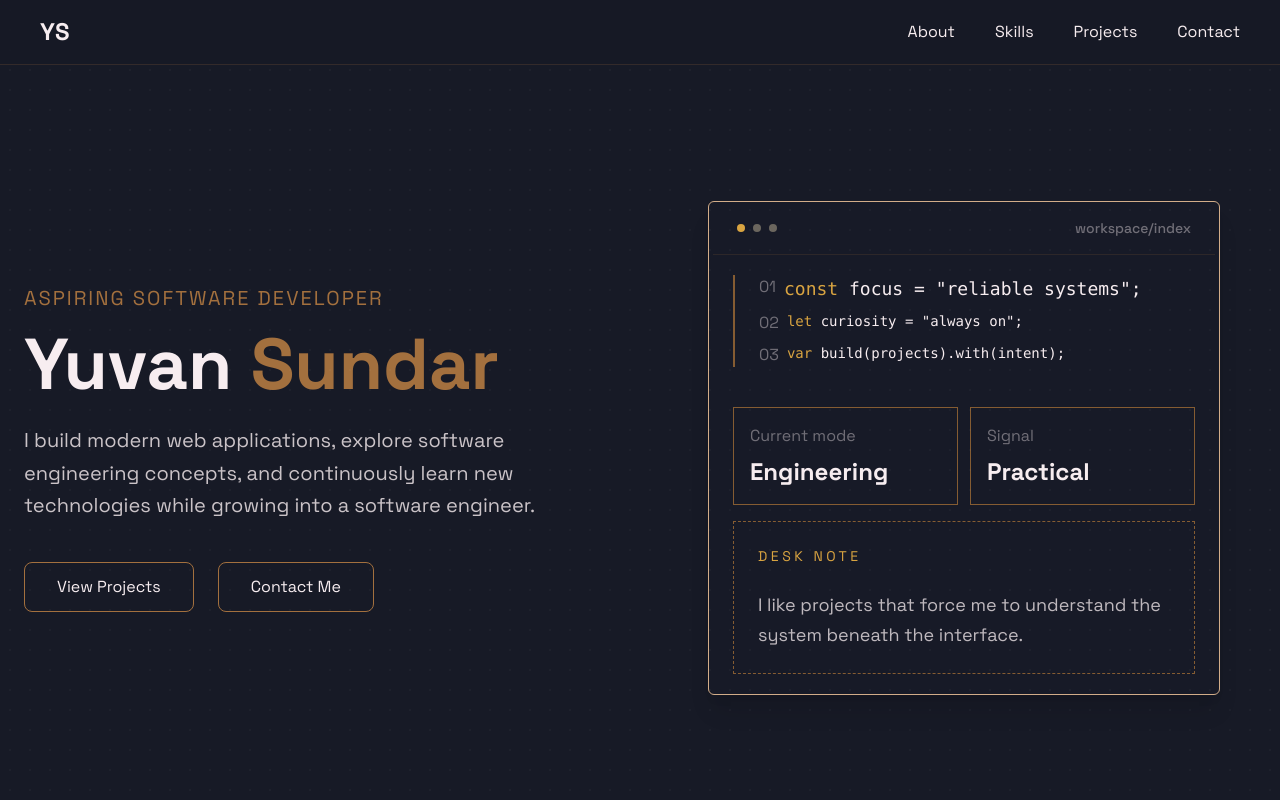
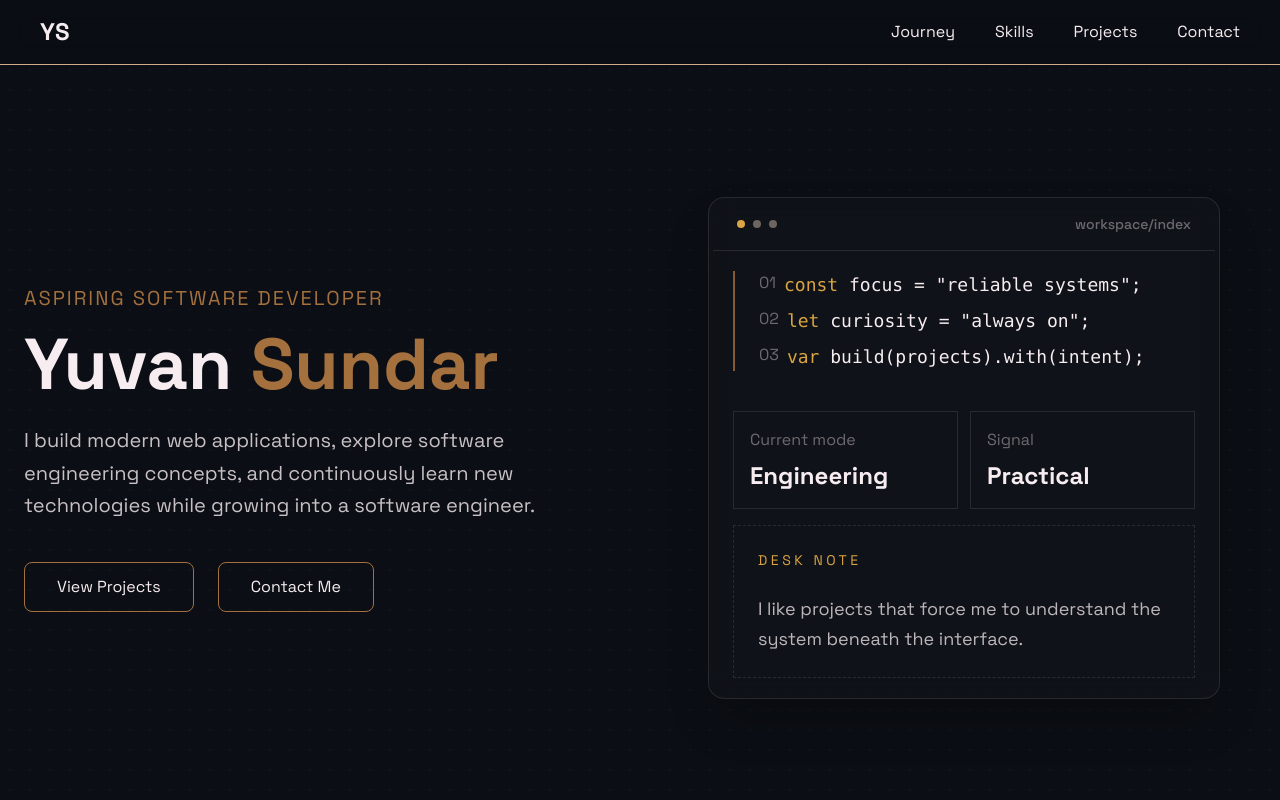
Before and after one commit to yuvan-174/yuvan-portfolio, a React app: page / in a window 1280 px wide. Shown: the top 800 px of the page. Built offline with nearby package versions, Linux system fonts and the light colour scheme; the HTML template or start-up script is replaced by a standard one.

Commit message:
Minor changes

```diff
--- a/src/App.jsx
+++ b/src/App.jsx
@@ -1,6 +1,6 @@
 import Navbar from "./components/navbar";
 import Hero from "./components/Hero";
-import About from "./components/About";
+import Journey from "./components/Journey";
 import Skills from "./components/Skills";
 import Projects from "./components/Projects";
 import Contact from "./components/Contact";
@@ -9,7 +9,7 @@ function App() {
     <div className="bg-[var(--background)] text-[var(--text)] min-h-screen">
       <Navbar />
       <Hero />
-      <About />
+      <Journey />
       <Skills />
       <Projects />
       <Contact />
--- a/src/components/Card.jsx
+++ b/src/components/Card.jsx
@@ -1,14 +1,15 @@
-function Card(){
-    return(
-        <div className="w-full max-w-lg bg-[#262B40]/3 border border-[#D2AD89] rounded-md overflow-hidden shadow-xl px-1">
-            <div className="flex justify-between items-center px-6 py-4 border-b border-[#855C32]/20">
+function Card() {
+  return (
+    <div className="w-full max-w-lg bg-white/[0.02] backdrop-blur-md border border-white/10 rounded-2xl overflow-hidden shadow-2xl px-1 relative">
+      <div className="flex justify-between items-center px-6 py-4 border-b border-white/10">
         <div className="flex gap-2">
           <div className="w-2 h-2 rounded-full bg-[#D9A441]" />
           <div className="w-2 h-2 rounded-full bg-[#6B665E]" />
           <div className="w-2 h-2 rounded-full bg-[#6B665E]" />
         </div>
-                <span className="text-[#F7EDF0]/40 text-sm font-medium">workspace/index</span>
-
+        <span className="text-[#F7EDF0]/40 text-sm font-medium">
+          workspace/index
+        </span>
       </div>
 
       <div className="p-5">
@@ -16,22 +17,22 @@ function Card(){
           <div className="flex gap-2">
             <span className="text-[#F7EDF0]/40">01</span>
             <p className="font-mono text-sm md:text-lg">
-                    <span className="text-[#D9A441]">const</span>{" "}
-                    focus = "reliable systems";
+              <span className="text-[#D9A441]">const</span> focus =
+              "reliable systems";
             </p>
           </div>
 
           <div className="flex gap-2">
             <span className="text-[#F7EDF0]/40">02</span>
-                    <p className="font-mono text-sm md:text-sm md:text-lg">
-                    <span className="text-[#D9A441]">let</span>{" "}
-                    curiosity = "always on";
+            <p className="font-mono text-sm md:text-lg">
+              <span className="text-[#D9A441]">let</span> curiosity =
+              "always on";
             </p>
           </div>
 
           <div className="flex gap-2">
             <span className="text-[#F7EDF0]/40">03</span>
-                    <p className="font-mono text-sm md:text-sm md:text-lg">
+            <p className="font-mono text-sm md:text-lg">
               <span className="text-[#D9A441]">var</span>{" "}
               build(projects).with(intent);
             </p>
@@ -39,38 +40,29 @@ function Card(){
         </div>
 
         <div className="grid grid-cols-2 gap-3 mb-4">
-                <div className="border border-[#855C32] p-4">
-                    <p className="text-[#F7EDF0]/40 mb-2">
-                    Current mode
-                    </p>
-
-                    <h3 className="text-2xl font-semibold">
-                    Engineering
-                    </h3>
+          <div className="border border-white/10 p-4">
+            <p className="text-[#F7EDF0]/40 mb-2">Current mode</p>
+            <h3 className="text-2xl font-semibold">Engineering</h3>
           </div>
 
-                <div className="border border-[#855C32] p-4">
-                    <p className="text-[#F7EDF0]/40 mb-2">
-                    Signal
-                    </p>
-
-                    <h3 className="text-2xl font-semibold">
-                    Practical
-                    </h3>
+          <div className="border border-white/10 p-4">
+            <p className="text-[#F7EDF0]/40 mb-2">Signal</p>
+            <h3 className="text-2xl font-semibold">Practical</h3>
           </div>
         </div>
 
-            <div className="border border-dashed border-[#855C32] p-6">
+        <div className="border border-dashed border-white/10 p-6">
           <p className="text-[#D9A441] tracking-[0.25em] text-sm uppercase mb-6">
             Desk Note
           </p>
           <p className="text-[#F7EDF0]/75 leading-relaxed text-sm md:text-lg">
-                    I like projects that force me to understand
-                    the system beneath the interface.
+            I like projects that force me to understand the system beneath the
+            interface.
           </p>
         </div>
       </div>
     </div>
   );
 }
+
 export default Card;
--- a/src/components/Hero.jsx
+++ b/src/components/Hero.jsx
@@ -1,5 +1,6 @@
+import { easeOut, motion } from "framer-motion";
 import Card from "./Card";
-import { easeOut, motion } from "framer-motion";
+
 const fadeUp = {
   hidden: {
     opacity: 0,
@@ -21,13 +22,26 @@ const fadeRight = {
     x: 0,
   },
 };
+
 function Hero() {
   return (
     <section className="min-h-screen flex items-center pt-24">
-      <motion.div className="max-w-7xl mx-auto px-6 w-full "    initial={{opacity: 0,x: 50,}}animate={{opacity: 1,x: 0,}}transition={{duration: 0.8,delay: 0.3,ease: "easeOut",}}>
+      <motion.div
+        className="max-w-7xl mx-auto px-6 w-full"
+        initial={{ opacity: 0, x: 50 }}
+        animate={{ opacity: 1, x: 0 }}
+        transition={{ duration: 0.8, delay: 0.3, ease: "easeOut" }}
+      >
         <div className="grid grid-cols-1 lg:grid-cols-2 gap-12 lg:gap-16 items-center">
 
-          <motion.div variants={fadeUp} initial="hidden" animate="visible" transition={{ duration: 0.8, ease:easeOut }} className="text-center lg:text-left">
+          {/* Left side */}
+          <motion.div
+            variants={fadeUp}
+            initial="hidden"
+            animate="visible"
+            transition={{ duration: 0.8, ease: easeOut }}
+            className="text-center lg:text-left"
+          >
             <p className="text-lg md:text-xl tracking-widest uppercase text-[var(--accent)] mb-4">
               Aspiring Software Developer
             </p>
@@ -65,16 +79,23 @@ function Hero() {
                   border border-[var(--accent)]
                   transition-all duration-300
                   hover:bg-[var(--accent)]
-                ">
+                "
+              >
                 Contact Me
               </motion.button>
             </div>
           </motion.div>
-          {/*Right side */}
-          <motion.div className="flex justify-center" variants={fadeRight} initial="hidden" animate="visible" transition={{ duration: 0.8, ease:easeOut, delay:0.3 }}>
+
+          {/* Right side */}
+          <motion.div
+            className="flex justify-center"
+            variants={fadeRight}
+            initial="hidden"
+            animate="visible"
+            transition={{ duration: 0.8, ease: easeOut, delay: 0.3 }}
+          >
             <Card />
           </motion.div>
-
         </div>
       </motion.div>
     </section>
--- a/src/components/About.jsx
+++ b/src/components/Journey.jsx
@@ -1,11 +1,11 @@
-function About(){
+function Journey(){
     return(
-        <div id="about" className="about flex flex-col items-center gap-5 p-10">
-            <h2 className="text-3xl font-bold text-white">About Me</h2>
-            <p className="text-white text-lg max-w-2xl text-center">
+        <div id="journey" className="journey flex flex-col items-center gap-5 p-10">
+            <h2 className="text-3xl font-bold text-[var(--text)]">Journey</h2>
+            <p className="text-[var(--text)] text-lg max-w-2xl text-center">
                 I am a passionate software developer with a love for creating innovative solutions. With experience in various programming languages and frameworks, I enjoy tackling complex problems and building user-friendly applications. My goal is to continuously learn and grow as a developer while making a positive impact through my work.
             </p>
         </div>
     )
 }
-export default About;
+export default Journey;
--- a/src/components/Navbar.jsx
+++ b/src/components/Navbar.jsx
@@ -5,7 +5,7 @@ function Navbar() {
         fixed top-0 left-0 right-0 z-50
         bg-[var(--background)]/70
         backdrop-blur-md
-        border-b border-[var(--accent)]/20
+        border-b border-[#D2AD89]
         transition-all duration-300 ease-out
       ">
       <div
@@ -35,7 +35,7 @@ function Navbar() {
             href="#about"
             className="hover:text-[var(--accent)] transition-colors duration-300"
           >
-            About
+            Journey
           </a>
 
           <a
--- a/src/index.css
+++ b/src/index.css
@@ -2,18 +2,26 @@
 @import "tailwindcss";
 
 :root {
-    --background: #171A26;
-    --text: #f7edf0;
-    --accent: #A3703E;
+  --background: #0B0E14;
+  --text: #F7EDF0;
+  --accent: #A3703E;
+  --glow-primary: rgba(217, 164, 65, 0.12);
+  --glow-secondary: rgba(217, 164, 65, 0.06);
 }
+
+html {
+  scroll-behavior: smooth;
+}
+
 body {
   background-color: var(--background);
   color: var(--text);
   font-family: "Space Grotesk", sans-serif;
-  position: relative;
-}
-html {
-    scroll-behavior: smooth;
+  min-height: 100vh;
+  background-image:
+    radial-gradient(circle at 75% 40%, var(--glow-primary) 0%, transparent 45%),
+    radial-gradient(circle at 20% 80%, var(--glow-secondary) 0%, transparent 50%);
+  background-attachment: fixed;
 }
 body::before {
   content: "";
```
Lines whose indentation alone changed are shown as unchanged.
